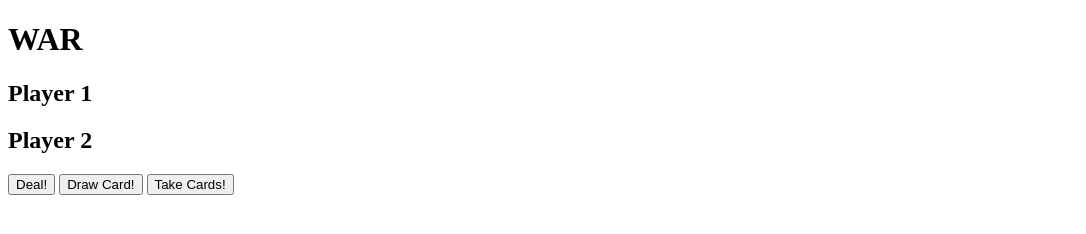
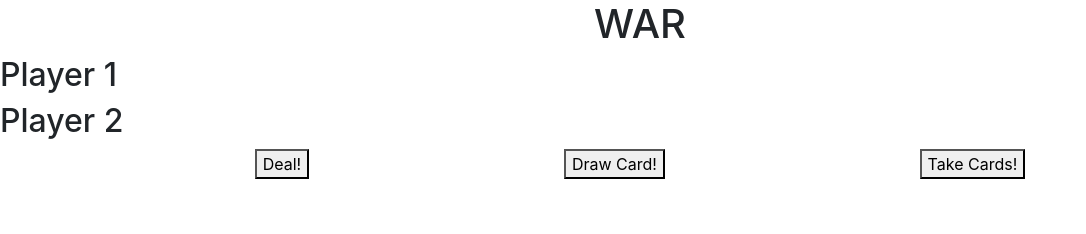
Before and after one commit to aaronmicalbeck/war, a plain HTML site: page index.html in a window 1280 px wide. Shown: the whole page, without its empty margins (0-1086 px from the left). Drawn offline with nearby package versions, Linux system fonts and the light colour scheme.

Commit message:
starting styling

```diff
--- a/index.html
+++ b/index.html
@@ -1,23 +1,39 @@
 <!DOCTYPE html>
 <html lang="en">
+
 <head>
+
+
+
+    <link rel="stylesheet" href="reset.css">
+    <link href="https://fonts.googleapis.com/css?family=Nunito+Sans:300i|Roboto&display=swap" rel="stylesheet">
+    <link rel="stylesheet" href="https://stackpath.bootstrapcdn.com/bootstrap/4.3.1/css/bootstrap.min.css"
+        integrity="sha384-ggOyR0iXCbMQv3Xipma34MD+dH/1fQ784/j6cY/iJTQUOhcWr7x9JvoRxT2MZw1T" crossorigin="anonymous">
+    <link rel="stylesheet" href="styles.css">
+    <meta name="viewport" content="width=device-width, initial-scale=1">
     <meta charset="UTF-8">
     <meta http-equiv="X-UA-Compatible" content="IE=edge">
     <meta name="viewport" content="width=device-width, initial-scale=1.0">
-    <script src="https://code.jquery.com/jquery-3.6.0.js" integrity="sha256-H+K7U5CnXl1h5ywQfKtSj8PCmoN9aaq30gDh27Xc0jk=" crossorigin="anonymous"></script>
+    <script src="https://code.jquery.com/jquery-3.6.0.js"
+        integrity="sha256-H+K7U5CnXl1h5ywQfKtSj8PCmoN9aaq30gDh27Xc0jk=" crossorigin="anonymous"></script>
     <title>WAR</title>
 </head>
+
 <body>
 
-    <h1>WAR</h1>
+    <h1 id="header">WAR</h1>
     <h2 id="playerOne">Player 1</h2>
     <h2 id="playerOneCurrentCard"></h2>
     <h2 id="playerTwo">Player 2</h2>
     <h2 id="playerTwoCurrentCard"></h2>
+    <div id="buttonRow">
     <button id="dealBtn">Deal!</button>
     <button id="drawBtn">Draw Card!</button>
     <button id="takeCardsBtn">Take Cards!</button>
     <button id="warBtn" style="display: none;">WAR!</button>
+    </div>
+
     <script src="app.js"></script>
 </body>
+
 </html>
--- /dev/null
+++ b/reset.css
@@ -0,0 +1,48 @@
+/* http://meyerweb.com/eric/tools/css/reset/
+   v2.0 | 20110126
+   License: none (public domain)
+*/
+
+html, body, div, span, applet, object, iframe,
+h1, h2, h3, h4, h5, h6, p, blockquote, pre,
+a, abbr, acronym, address, big, cite, code,
+del, dfn, em, img, ins, kbd, q, s, samp,
+small, strike, strong, sub, sup, tt, var,
+b, u, i, center,
+dl, dt, dd, ol, ul, li,
+fieldset, form, label, legend,
+table, caption, tbody, tfoot, thead, tr, th, td,
+article, aside, canvas, details, embed,
+figure, figcaption, footer, header, hgroup,
+menu, nav, output, ruby, section, summary,
+time, mark, audio, video {
+	margin: 0;
+	padding: 0;
+	border: 0;
+	font-size: 100%;
+	font: inherit;
+	vertical-align: baseline;
+}
+/* HTML5 display-role reset for older browsers */
+article, aside, details, figcaption, figure,
+footer, header, hgroup, menu, nav, section {
+	display: block;
+}
+body {
+	line-height: 1;
+}
+ol, ul {
+	list-style: none;
+}
+blockquote, q {
+	quotes: none;
+}
+blockquote:before, blockquote:after,
+q:before, q:after {
+	content: '';
+	content: none;
+}
+table {
+	border-collapse: collapse;
+	border-spacing: 0;
+}
--- a/styles.css
+++ b/styles.css
@@ -0,0 +1,12 @@
+#header {
+  position: relative;
+  flex-wrap: wrap;
+  text-align: center;
+}
+
+#buttonRow {
+  display: flex;
+  justify-content: center;
+  flex-wrap: wrap;
+  justify-content: space-evenly;
+}
```
Also changed, not shown: app.js (+4 -9 lines).
